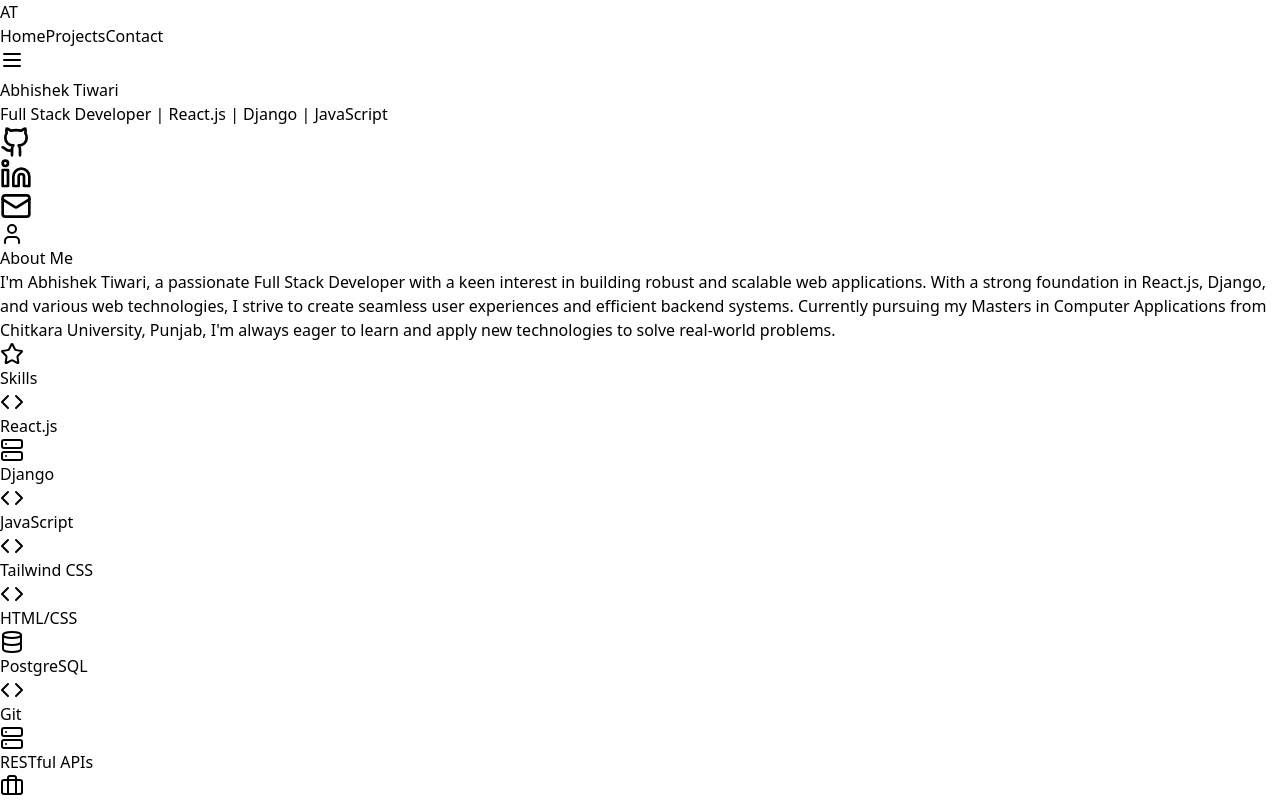
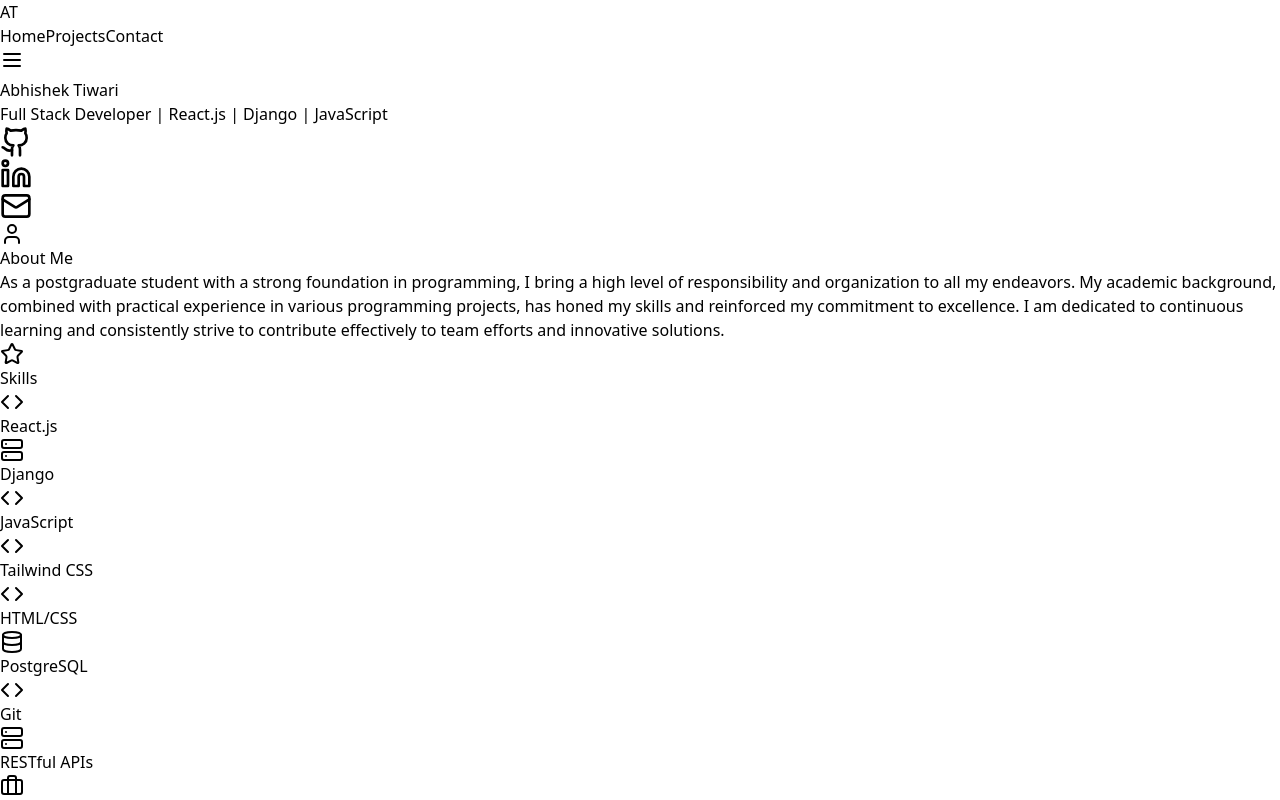
Before and after one commit to abhishektiwari6827-lgtm/Portfolio-1, a React (Vite) app: page / in a window 1280 px wide. Shown: the top 800 px of the page. Built offline with nearby package versions, Linux system fonts and the light colour scheme.

Commit message:
Describe your changes here

```diff
--- a/src/components/Home.jsx
+++ b/src/components/Home.jsx
@@ -69,9 +69,7 @@ function About() {
       </h2>
       <div className="bg-gray-800 p-8 rounded-lg shadow-lg">
         <p className="text-lg leading-relaxed">
-          I'm Abhishek Tiwari, a passionate Full Stack Developer with a keen interest in building robust and scalable web applications.
-          With a strong foundation in React.js, Django, and various web technologies, I strive to create seamless user experiences and efficient backend systems.
-          Currently pursuing my Masters in Computer Applications from Chitkara University, Punjab, I'm always eager to learn and apply new technologies to solve real-world problems.
+        As a postgraduate student with a strong foundation in programming, I bring a high level of responsibility and organization to all my endeavors. My academic background, combined with practical experience in various programming projects, has honed my skills and reinforced my commitment to excellence. I am dedicated to continuous learning and consistently strive to contribute effectively to team efforts and innovative solutions.
         </p>
       </div>
     </section>
--- a/vite.config.js
+++ b/vite.config.js
@@ -4,4 +4,15 @@ import react from '@vitejs/plugin-react'
 export default defineConfig({
   plugins: [react()],
   base: '/Portfolio/',
+  build: {
+    outDir: 'dist',
+    assetsDir: 'assets',
+    rollupOptions: {
+      output: {
+        entryFileNames: 'assets/[name].js',
+        chunkFileNames: 'assets/[name].js',
+        assetFileNames: 'assets/[name].[ext]'
+      }
+    }
+  }
 })
```
